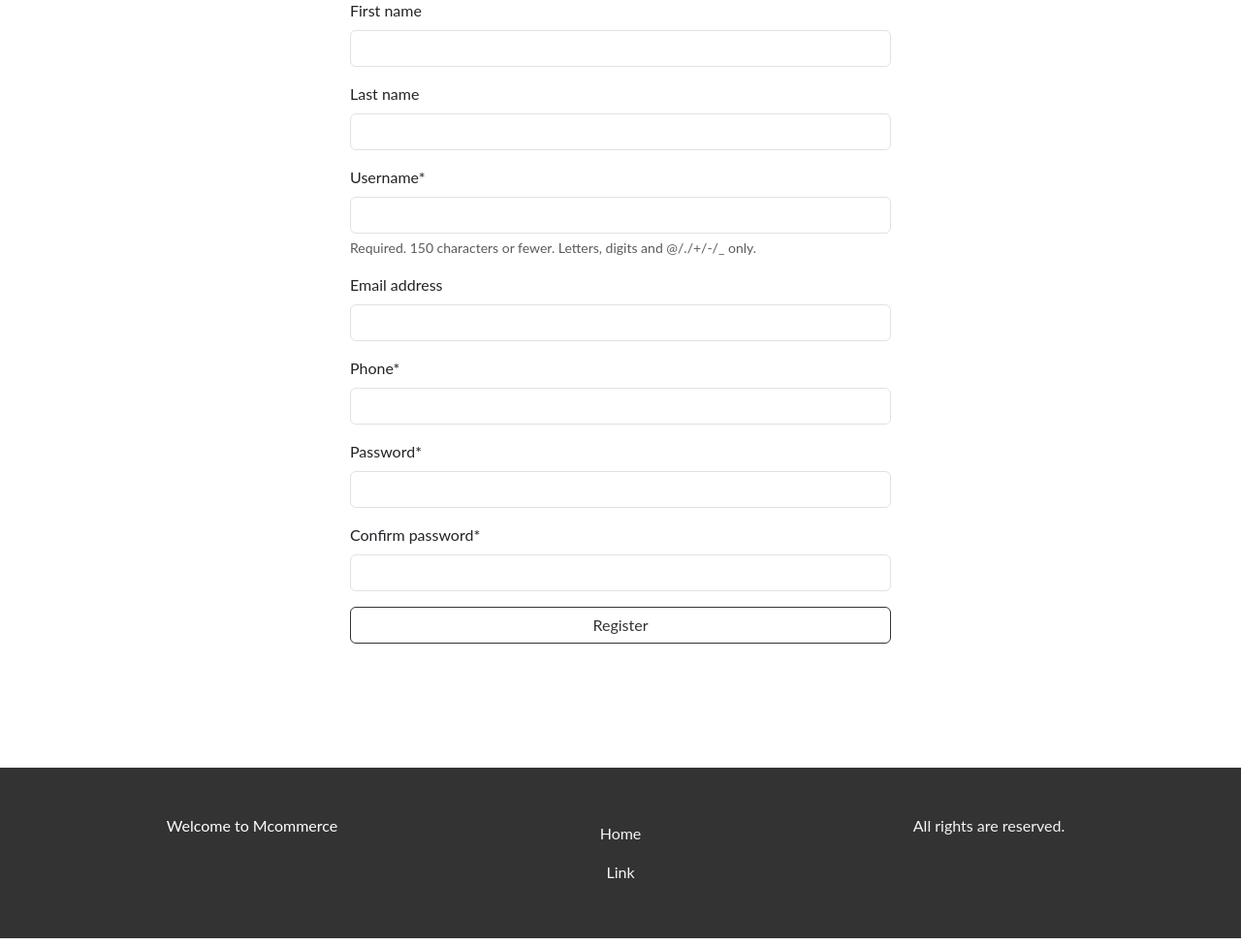
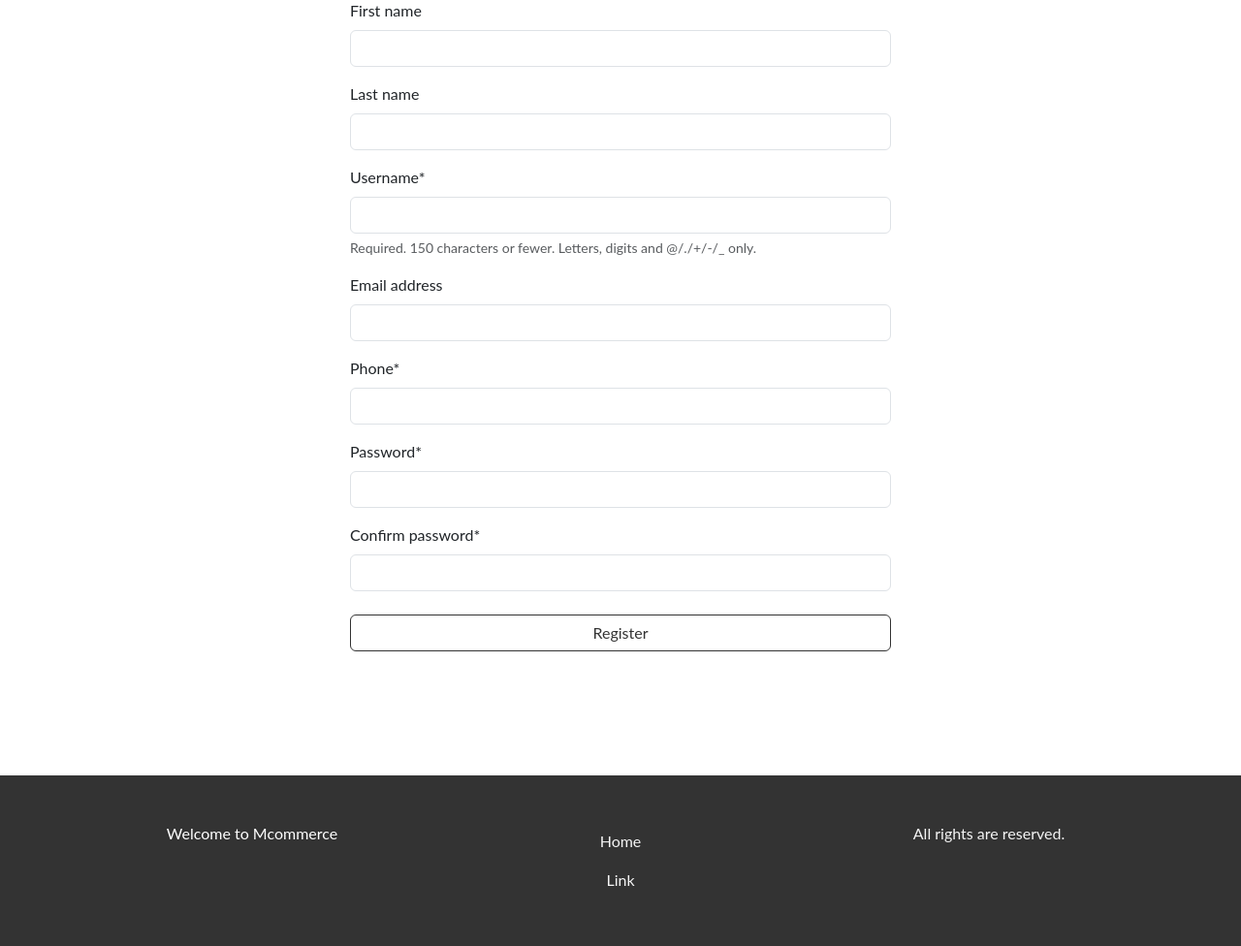
Before and after one commit to mostafaei2002/django-ecommerce, a Django app: page /accounts/register in a window 1280 px wide. Shown: the part 289-1265 px from the top of the page at 97% size. Run offline with Django 5.2, Linux system fonts and the light colour scheme; some libraries are stand-ins or nearby versions.

Commit message:
finish authentication basics

```diff
--- a/backend/templates/registration/login.html
+++ b/backend/templates/registration/login.html
@@ -14,7 +14,7 @@
         <form action="" method="post">
             {% csrf_token %}
             {{form|crispy}}
-            <div class="d-grid"><button class="btn btn-outline-dark">Login</button></div>
+            <div class="d-grid mt-4"><button class="btn btn-outline-dark">Login</button></div>
         </form>
     </div>
 </div>
--- a/backend/templates/registration/register.html
+++ b/backend/templates/registration/register.html
@@ -11,7 +11,7 @@
         <form action="" method="post">
             {% csrf_token %}
             {{form|crispy}}
-            <div class="d-grid"><button class="btn btn-outline-dark">Register</button></div>
+            <div class="d-grid mt-4"><button class="btn btn-outline-dark">Register</button></div>
         </form>
     </div>
 </div>
```
